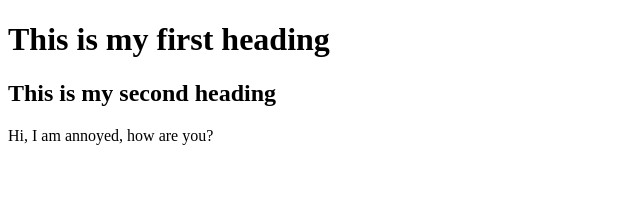
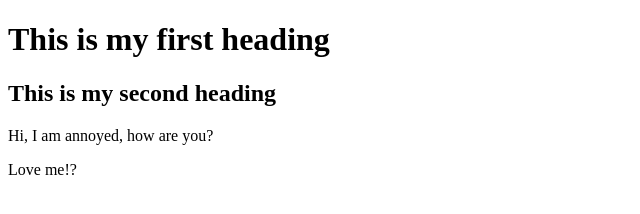
Before and after one commit to nlr12114/CIS215, a plain HTML site: page index.html in a window 1280 px wide. Shown: the full height of the page, 0-640 px from the left. Drawn offline with Linux system fonts and the light colour scheme.

Commit message:
4th Change <p2>

```diff
--- a/index.html
+++ b/index.html
@@ -11,6 +11,7 @@
     <h2>This is my second heading</h2>
 
     <p> Hi, I am annoyed, how are you?</p>
+     <p> Love me!?</p>
 
 </body>
 </html>
```
